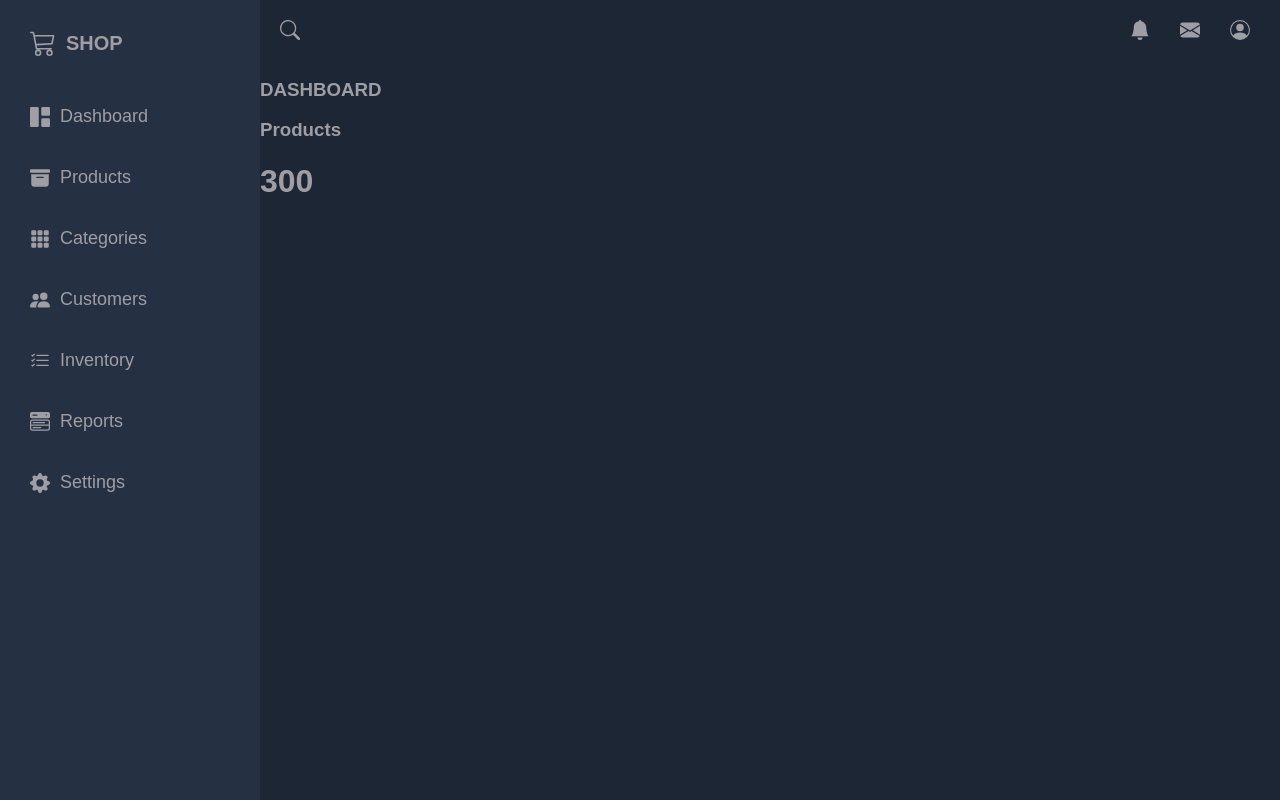
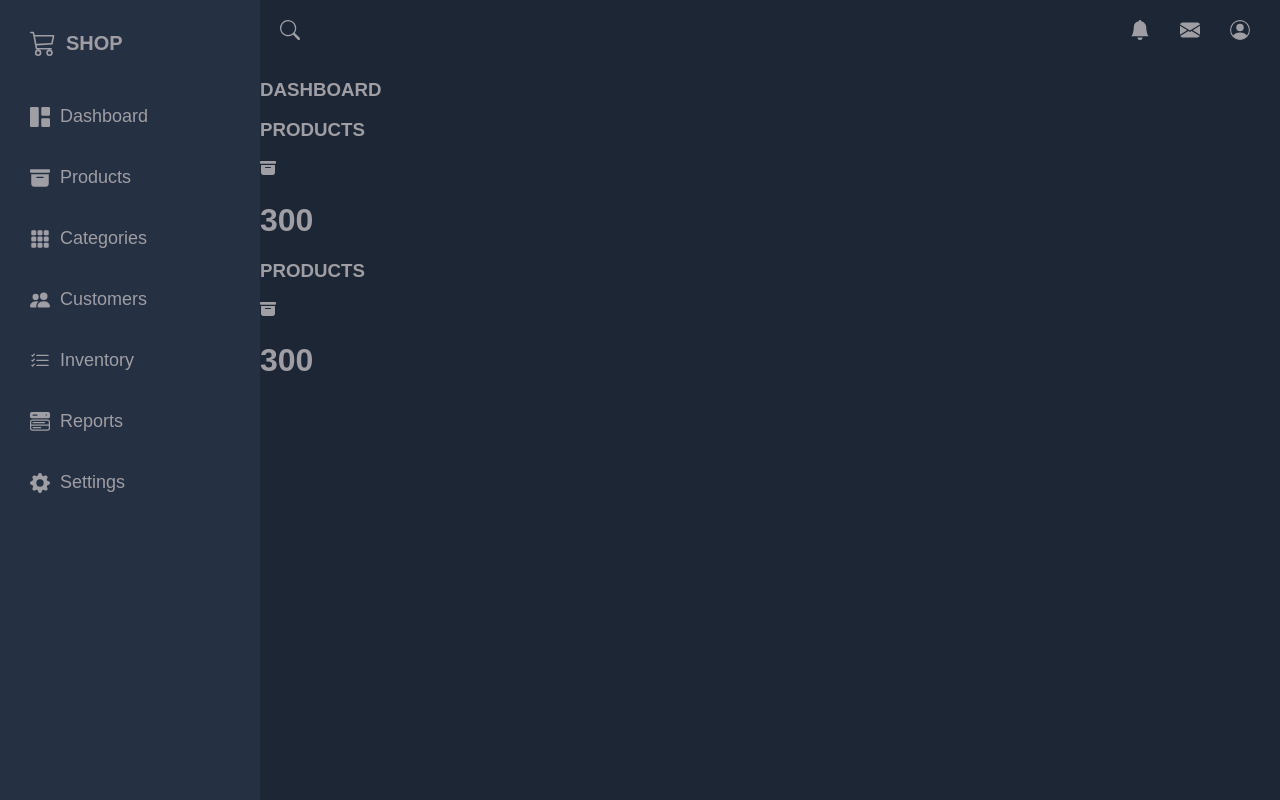
Before and after one commit to msdhinesh45/admin-dashboard, a React (Create React App) app in the folder admin-dashboard/: page / in a window 1280 px wide. Built offline with nearby package versions, Linux system fonts and the light colour scheme.

Commit message:
New Sections added

```diff
--- a/admin-dashboard/src/Home.js
+++ b/admin-dashboard/src/Home.js
@@ -1,5 +1,5 @@
 import React from 'react'
-import { BsCart3,BsGrid1X2Fill,BsFillArchiveFill,BsFillGrid3X3GapFill,BsPeopleFill,BsListCheck,BsMenuButtonWideFill,BsFillGearFill } from 'react-icons/bs';
+import { BsGrid1X2Fill,BsFillArchiveFill,BsFillGrid3X3GapFill,BsPeopleFill,BsListCheck,BsMenuButtonWideFill,BsFillGearFill } from 'react-icons/bs';
 
 const Home = () => {
   return (
@@ -9,11 +9,20 @@ const Home = () => {
       </div>
 
       <div className="main-cards">
+        <div className="card">
         <div className="card-inner">
-          <h3>Products</h3>
-          <></>
+          <h3>PRODUCTS</h3>
+          <BsFillArchiveFill className='card_icon'></BsFillArchiveFill>
         </div>
         <h1>300</h1>
+        </div>
+        <div className="card">
+        <div className="card-inner">
+          <h3>PRODUCTS</h3>
+          <BsFillArchiveFill className='card_icon'></BsFillArchiveFill>
+        </div>
+        <h1>300</h1>
+        </div>
       </div>
     </main>
   )
```
